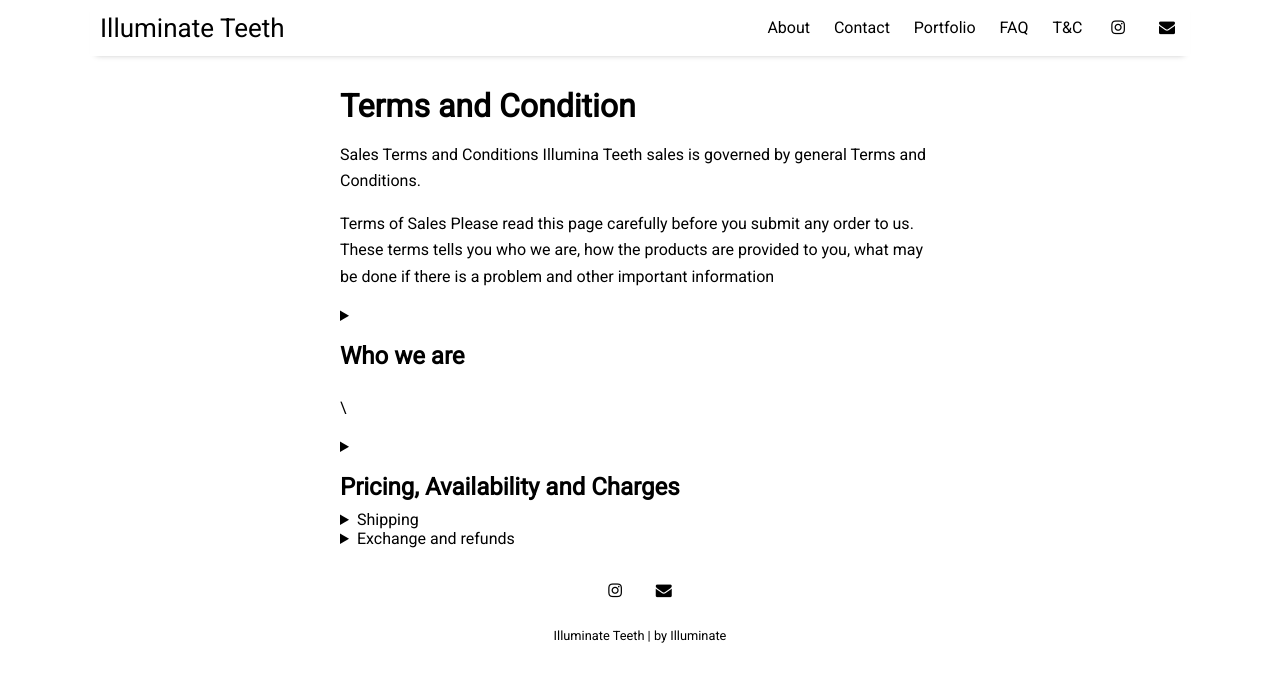
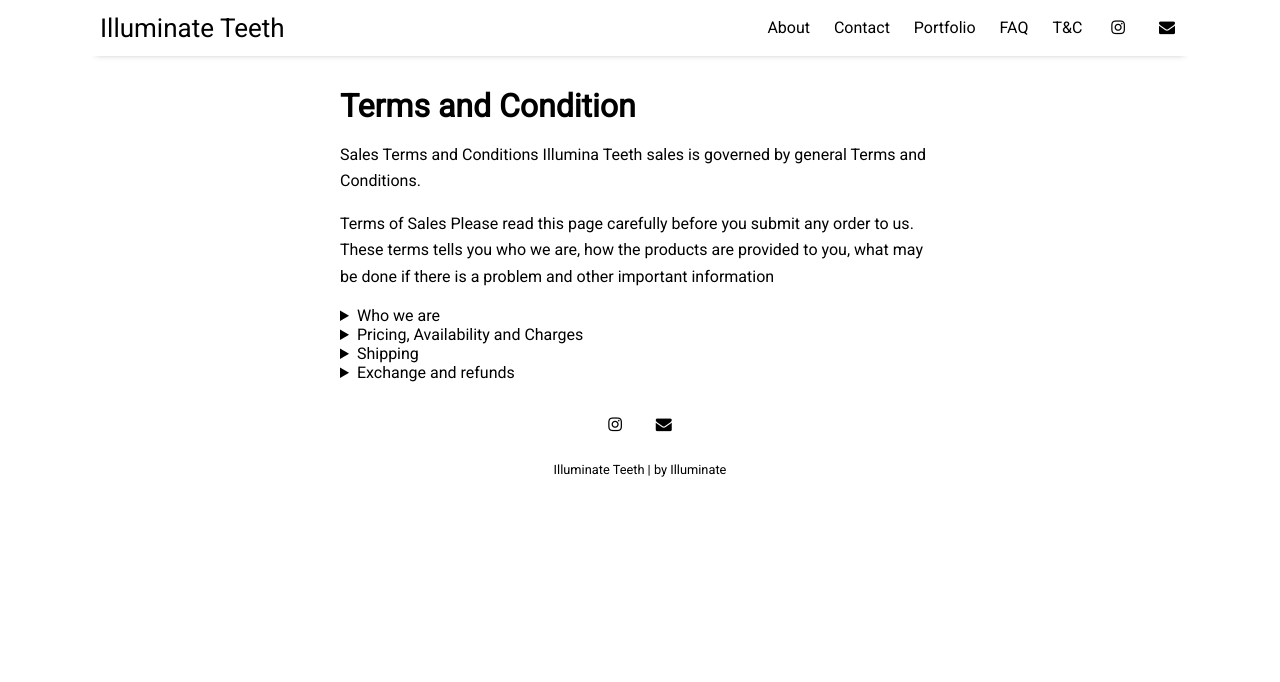
Before and after one commit to illuminasales/Main, a Jekyll site: the page built from pages/T&C.md, in a window 1280 px wide. Shown: the top 682 px of the page. Built offline with Jekyll 4.4.1, drawn with Linux system fonts in a browser that asks for light colours; nearby versions of some CDN libraries; some of the changed text lies outside the part shown.

Commit message:
Update T&C.md

```diff
--- a/pages/T&C.md
+++ b/pages/T&C.md
@@ -11,19 +11,19 @@
 Please read this page carefully before you submit any order to us. These terms tells you who we are, how the products are provided to you, what may be done if there is a problem and other important information
 
 <details>
-<summary><h2>Who we are</h2></summary>
+<summary>Who we are</summary>
 <br>
 We are just two person handling this page. We can always be contactable via WhatsApp or email using the contact details shared.
 </details>
-\
+
 <details>
-<summary><h2>Pricing, Availability and Charges</h2></summary>
+<summary>Pricing, Availability and Charges</summary>
 <br>
-All orders are subject to availability and confirmation of the order price. The delivery fee will be charged in addition which may vary. Additional costs will be informed prior to payment so that the buyer can make an informed decision.
+All orders are subject to availability and confirmation of the order price. The delivery fee will be charged in addition which may vary. Additional costs will be informed prior to payment so that the buyer can make an informed decision.\
 
-While we may take reasonable care to ensure that the details and prices are accurate, errors may occur. If any errors are found in the price of the goods, we will inform you as soon as possible. This will give you an option to reconfirm your order at the correct price or to cancel the order. If we are unable to contact you, we will treat the order as cancelled. If you cancel and we have yet to start on your order, you will receive a full refund.
+While we may take reasonable care to ensure that the details and prices are accurate, errors may occur. If any errors are found in the price of the goods, we will inform you as soon as possible. This will give you an option to reconfirm your order at the correct price or to cancel the order. If we are unable to contact you, we will treat the order as cancelled. If you cancel and we have yet to start on your order, you will receive a full refund.\
 
-The images of the products shown on our page are for illustrative purposes only. Although we try to display our products accurately, we cannot guarantee that the pictures will accurately reflect the product. Your product and its packaging may vary slightly from the images.
+The images of the products shown on our page are for illustrative purposes only. Although we try to display our products accurately, we cannot guarantee that the pictures will accurately reflect the product. Your product and its packaging may vary slightly from the images.\
 
 If you wish to make a change on the products you have ordered, please contact us. We will let you know if the change is possible.
 </details>
```
